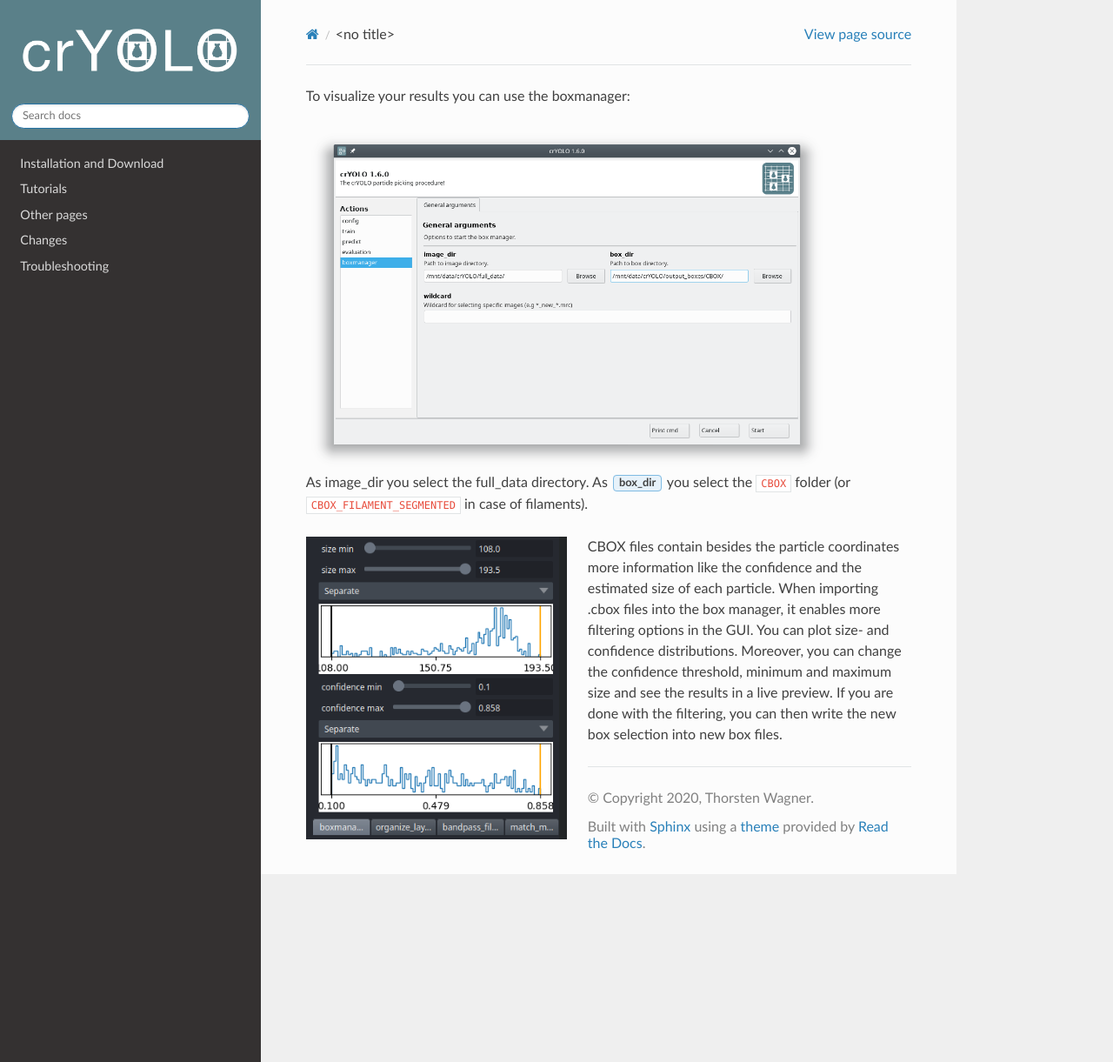
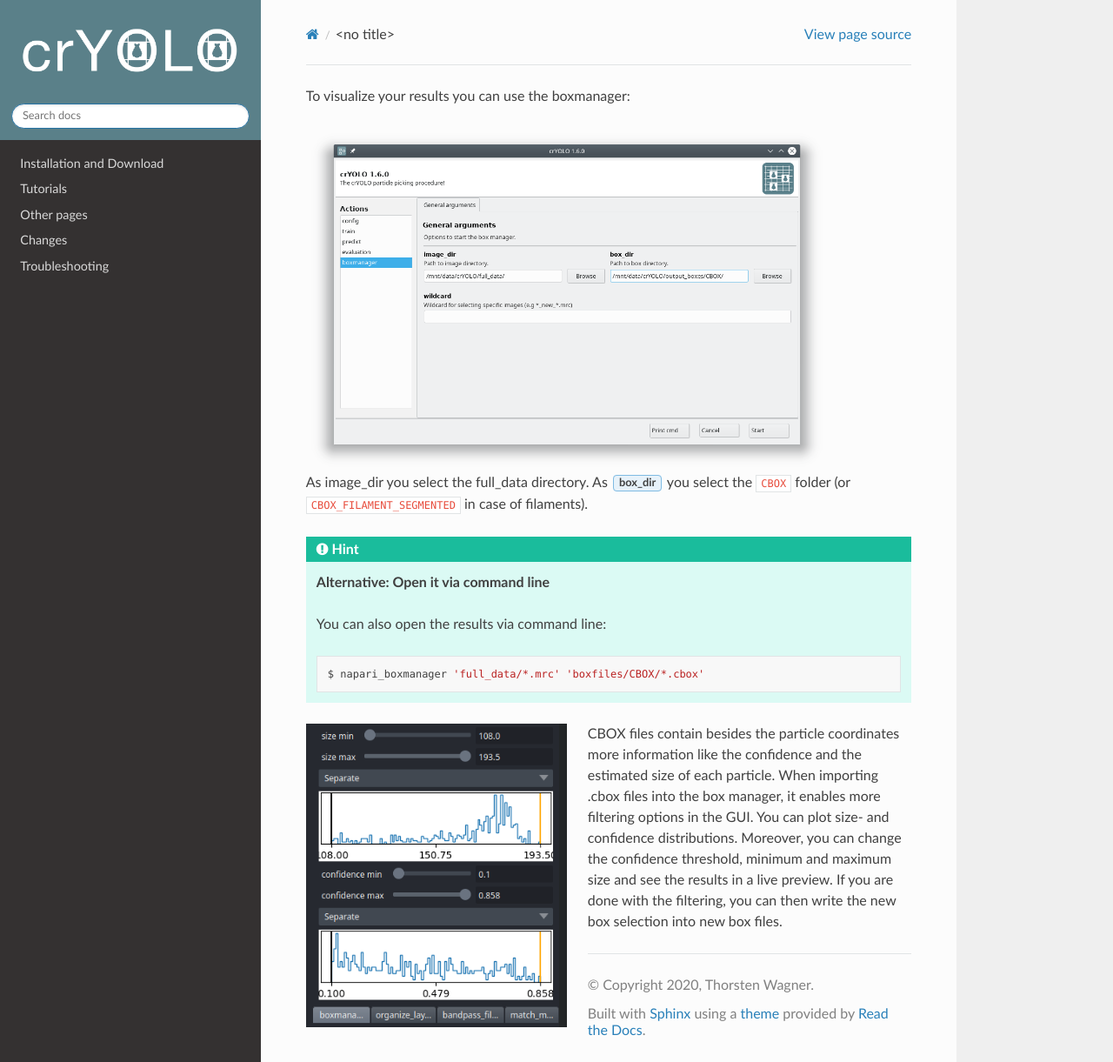
Before and after one commit to MPI-Dortmund/cryolo, a Sphinx documentation site: the page built from source/tutorials/visualize_results.rst, in a window 1280 px wide and 1221 px high. Shown: the whole window at 87% size. Built offline with Sphinx 7.4.7 and the Read the Docs theme 2.0.0, drawn with Linux system fonts in a browser that asks for light colours.

Commit message:
update visualization howto

```diff
--- a/source/tutorials/visualize_results.rst
+++ b/source/tutorials/visualize_results.rst
@@ -5,6 +5,18 @@ To visualize your results you can use the boxmanager:
 
 As image_dir you select the full_data directory. As :guilabel:`box_dir` you select the :file:`CBOX` folder (or :file:`CBOX_FILAMENT_SEGMENTED` in case of filaments).
 
+.. hint::
+
+    **Alternative: Open it via command line**
+
+    You can also open the results via command line:
+
+    .. prompt:: bash $
+
+     napari_boxmanager 'full_data/*.mrc' 'boxfiles/CBOX/*.cbox'
+
+
+
 .. image:: ../img/napari/thresholding.png
     :width: 300
     :align: left
```
